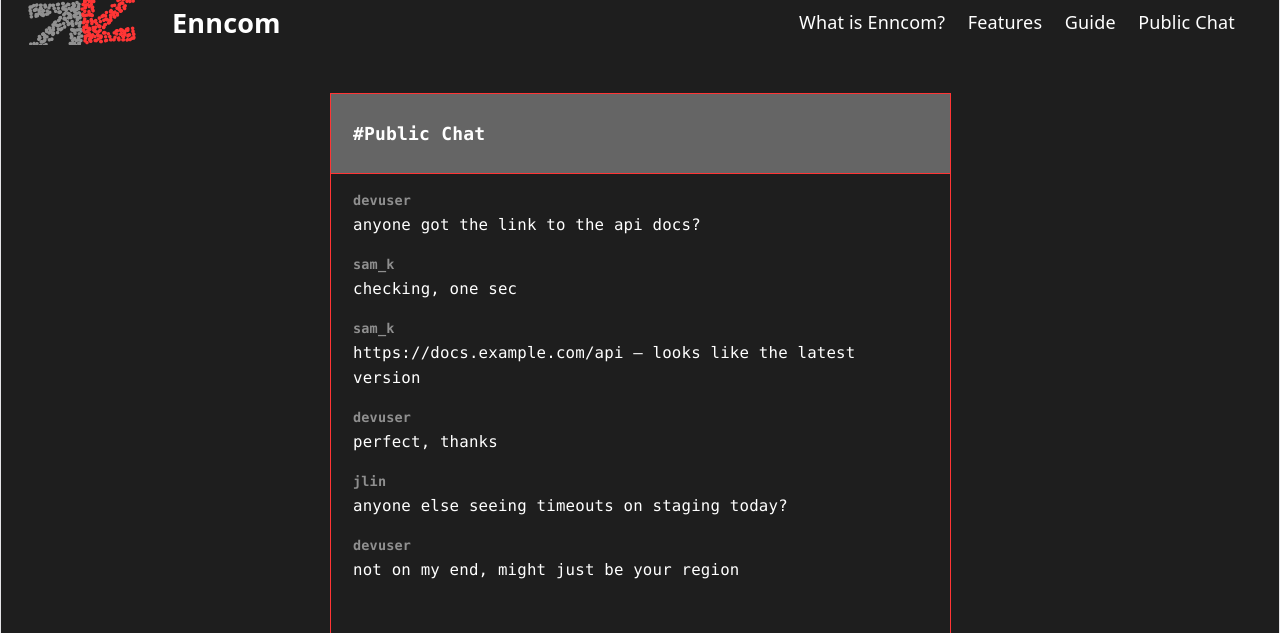
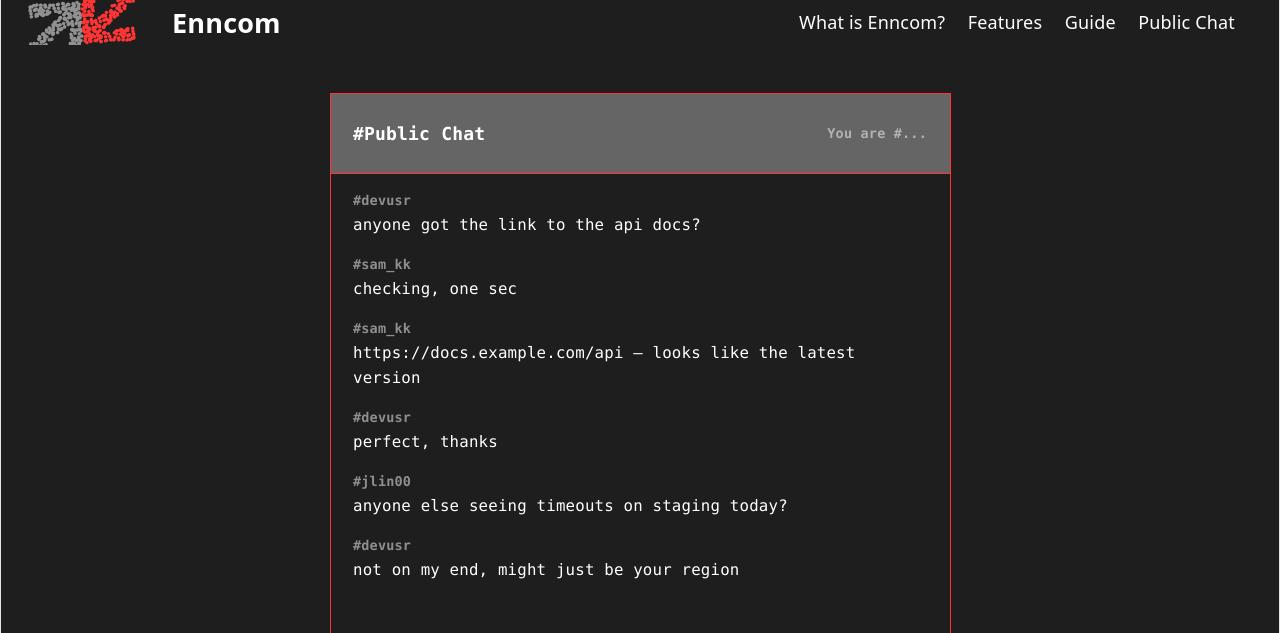
Before and after one commit to ibra01001/enncom_lite, a React (Vite) app in the folder App/: page /chatbox in a window 1280 px wide. Shown: the top 633 px of the page. Built offline with nearby package versions, Linux system fonts and the light colour scheme; no server answers.

Commit message:
feat: implement server-side identity stamping for chat messages via Socket.io

```diff
--- a/App/src/components/Chatbox.jsx
+++ b/App/src/components/Chatbox.jsx
@@ -8,12 +8,12 @@ const COLORS = {
 };
 
 const seedMessages = [
-    { id: 1, username: 'devuser', text: 'anyone got the link to the api docs?' },
-    { id: 2, username: 'sam_k', text: 'checking, one sec' },
-    { id: 3, username: 'sam_k', text: 'https://docs.example.com/api — looks like the latest version' },
-    { id: 4, username: 'devuser', text: 'perfect, thanks' },
-    { id: 5, username: 'jlin', text: 'anyone else seeing timeouts on staging today?' },
-    { id: 6, username: 'devuser', text: 'not on my end, might just be your region' },
+    { id: 1, senderId: 'devusr', text: 'anyone got the link to the api docs?' },
+    { id: 2, senderId: 'sam_kk', text: 'checking, one sec' },
+    { id: 3, senderId: 'sam_kk', text: 'https://docs.example.com/api — looks like the latest version' },
+    { id: 4, senderId: 'devusr', text: 'perfect, thanks' },
+    { id: 5, senderId: 'jlin00', text: 'anyone else seeing timeouts on staging today?' },
+    { id: 6, senderId: 'devusr', text: 'not on my end, might just be your region' },
 ];
 
 function Chatbox() {
@@ -21,12 +21,14 @@ function Chatbox() {
     const [input, setInput] = useState('');
     const scrollRef = useRef(null);
     const nextId = useRef(seedMessages.length + 1);
-    const socket = useSocket();
+    const { socket, myId } = useSocket();
 
     useEffect(() => {
         if (!socket) return;
 
         const handleMessage = (msg) => {
+            // Assign a local ID for React keys
+            msg.id = nextId.current++;
             setMessages((prev) => [...prev, msg]);
         };
 
@@ -47,11 +49,9 @@ function Chatbox() {
         const trimmed = input.trim();
         if (!trimmed) return;
 
-        const newMsg = { id: nextId.current++, username: 'you', text: trimmed };
-        setMessages((prev) => [...prev, newMsg]);
-
+        // Send only the text — server will stamp the identity
         if (socket) {
-            socket.emit("chat message", newMsg);
+            socket.emit("chat message", { text: trimmed });
         }
 
         setInput('');
@@ -91,21 +91,36 @@ function Chatbox() {
                         backgroundColor: COLORS.secondary,
                         borderBottom: `1px solid ${COLORS.accent}`,
                     }}
-                    className="shrink-0 flex items-center px-5"
+                    className="shrink-0 flex items-center justify-between px-5"
                 >
                     <h4 className="text-white font-bold text-base m-0">#Public Chat</h4>
+                    <span style={{ color: 'rgba(255,255,255,0.5)' }} className="text-xs font-semibold">
+                        You are #{myId ?? '...'}
+                    </span>
                 </div>
 
                 {/* Messages */}
                 <div ref={scrollRef} className="pc-scrol text-left flex-1 overflow-y-auto px-5 py-4 flex flex-col gap-4">
-                    {messages.map((msg) => (
-                        <div key={msg.id} className="flex flex-col gap-0.5">
-                            <span style={{ color: 'rgba(255,255,255,0.5)' }} className="text-xs font-semibold">
-                                {msg.username}
-                            </span>
-                            <p className="text-white text-sm leading-relaxed break-words m-0">{msg.text}</p>
-                        </div>
-                    ))}
+                    {messages.map((msg) => {
+                        const isOwn = msg.senderId === myId;
+                        return (
+                            <div
+                                key={msg.id}
+                                className="flex flex-col gap-0.5"
+
+                            >
+                                <span style={{ color: isOwn ? COLORS.accent : 'rgba(255,255,255,0.5)' }} className="text-xs font-semibold">
+                                    #{msg.senderId}
+                                </span>
+                                <p
+                                    className="text-white text-sm leading-relaxed break-words m-0"
+
+                                >
+                                    {msg.text}
+                                </p>
+                            </div>
+                        );
+                    })}
                 </div>
 
                 {/* Input bar */}
--- a/App/src/context/SocketContext.jsx
+++ b/App/src/context/SocketContext.jsx
@@ -9,18 +9,23 @@ export const useSocket = () => {
 
 export const SocketProvider = ({ children }) => {
     const [socket, setSocket] = useState(null);
+    const [myId, setMyId] = useState(null);
 
     useEffect(() => {
         const newSocket = io(import.meta.env.VITE_API_URL || 'http://localhost:5000');
+
+        // Server is the single source of truth for our identity
+        newSocket.on('session_info', (data) => {
+            setMyId(data.myId);
+        });
+
         setSocket(newSocket);
 
-        return () => {
-            newSocket.disconnect();
-        };
+        return () => newSocket.disconnect();
     }, []);
 
     return (
-        <SocketContext.Provider value={socket}>
+        <SocketContext.Provider value={{ socket, myId }}>
             {children}
         </SocketContext.Provider>
     );
```
Also changed, not shown: 1 other file (tests, documents, lock files or other folders).
